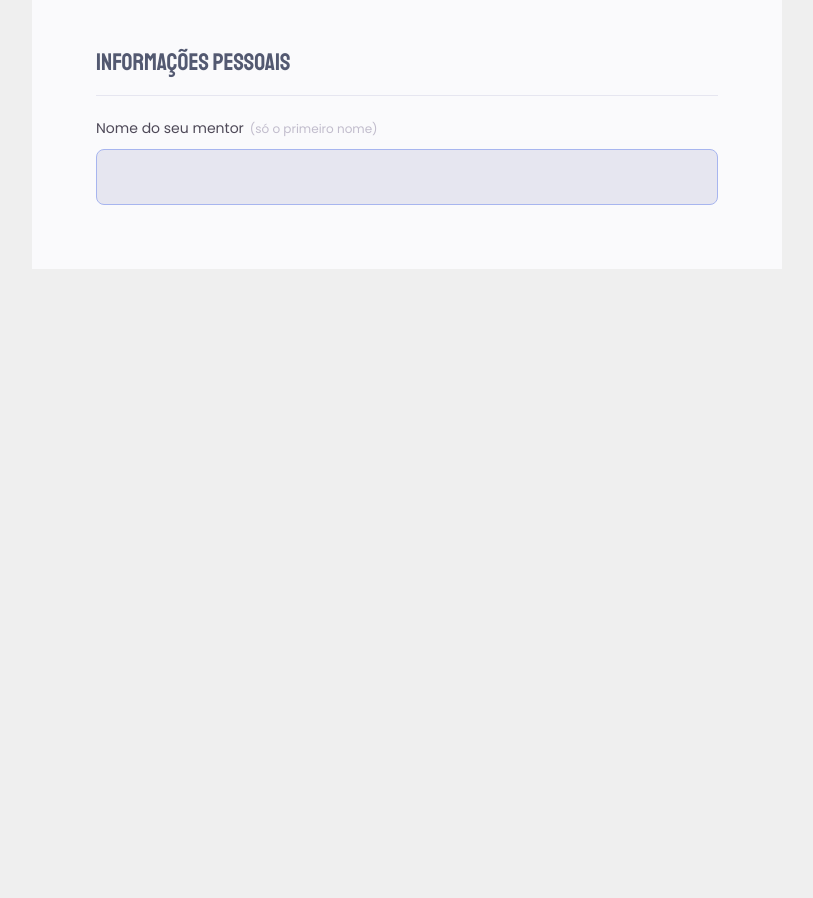
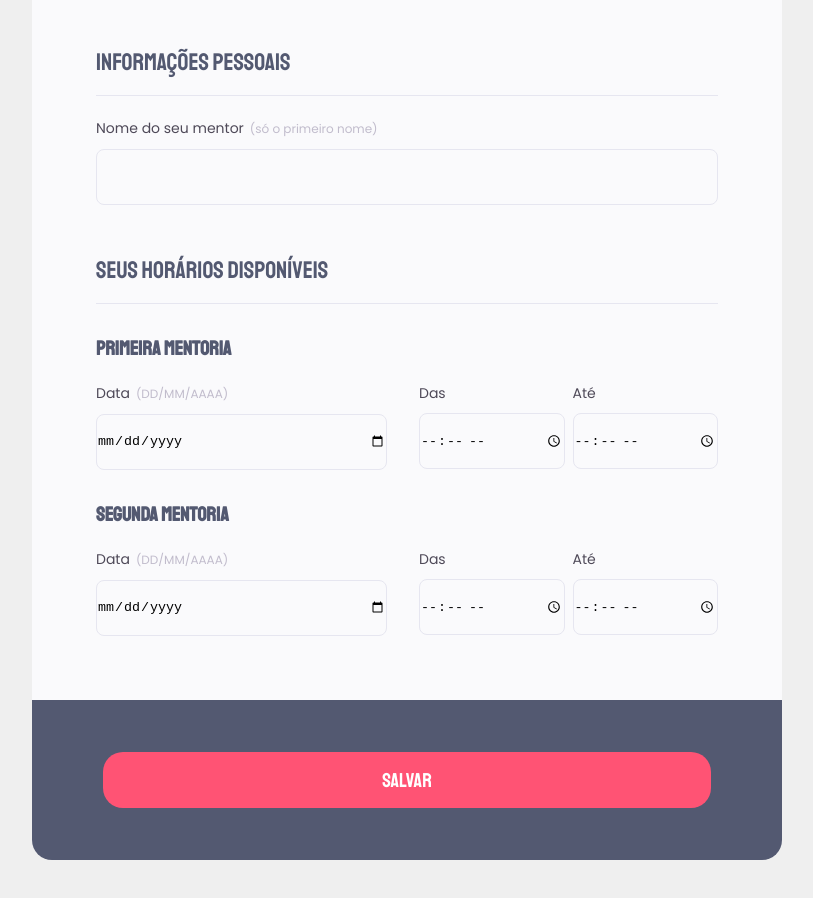
Before and after one commit to marcosroncaglia/desafio3_criando_form, a plain HTML site: page index.html in a window 1280 px wide. Shown: the part 760-1658 px from the top of the page, without its empty margins (233-1046 px from the left). Before the commit the page ends 1029 px from the top, so only its background shows below. Drawn offline with Linux system fonts and the light colour scheme.

Commit message:
v01
Página totalmente estruturada.

```diff
--- a/index.html
+++ b/index.html
@@ -64,7 +64,58 @@
 
           <div class="input-wrapper">
             <label for="event-mentor">Nome do seu mentor<span>(só o primeiro nome)</span> </label>
-            <input type="mentor" id="event-mentor" />
+            <input type="text" id="event-mentor" />
+          </div>
+        </div>
+
+      </fieldset>
+
+      <fieldset>
+
+        <div class="fieldset-wrapper">
+
+          <legend>Seus horários disponíveis</legend>
+
+          <h2>Primeira mentoria</h2>
+
+          <div class="col-3">
+
+            <div class="input-wrapper">
+              <label for="event-date">Data<span>(DD/MM/AAAA)</span> </label>
+              <input type="date" id="event-date" />
+            </div>
+
+            <div class="input-wrapper">
+              <label for="event-begin">Das</label>
+              <input type="time" id="event-begin" />
+            </div>
+
+            <div class="input-wrapper">
+              <label for="event-end">Até</label>
+              <input type="time" id="event-end" />
+            </div>
+
+          </div>
+
+          <h3>Segunda mentoria</h3>
+
+          <div class="col-3">
+
+            <div class="input-wrapper">
+              <label for="event-date2">Data<span>(DD/MM/AAAA)</span> </label>
+              <input type="date" id="event-date2" />
+            </div>
+
+            <div class="input-wrapper">
+              <label for="event-begin2">Das</label>
+              <input type="time" id="event-begin2" />
+            </div>
+
+            <div class="input-wrapper">
+              <label for="event-end2">Até</label>
+              <input type="time" id="event-end2" />
+            </div>
+
           </div>
         </div>
 
@@ -72,9 +123,11 @@
     </form>
 
     <footer>
+      <button form="my-form" class="button" type="submit" value="Salvar evento">Salvar</button>
+    </footer>
 
-    </footer>
   </div>
+
 
 </body>
 </html>
--- a/style.css
+++ b/style.css
@@ -74,7 +74,7 @@ input {
 
 span {
   color: #C1BCCC;
-  font-family: Poppins;
+  font-family: 'Poppins', sans-serif;
   font-size: 12px;
 
   margin-left: 6px;
@@ -121,7 +121,66 @@ span {
 }
 
 .input-wrapper input {
-  border: 1px solid #a7b5ef;
-  background: #E6E6F0;
+  border: 1px solid #E6E6F0;
+  background: #FAFAFC;
   margin-top: 8px;
 }
+
+.input-wrapper input:hover {
+  border: 1px solid #7d7d9a;
+}
+
+.col-3 {
+  display: flex;
+}
+
+.col-3 > div:nth-child(1) {
+  width: 100%;
+  margin-right: 32px;
+}
+
+.col-3 > div:nth-child(2) {
+  margin-right: 8px;
+}
+
+.col-3 > div:nth-child(2),
+.col-3 > div:nth-child(3) {
+  width: 50%;
+}
+
+h2, h3 {
+  color: #535971;
+  font-family: 'Staatliches', cursive;
+  font-size: 20px;
+  margin-top: 32px;
+}
+
+footer {
+  background: #535971;
+
+  height: 160px;
+
+  display: flex;
+  flex-direction: column;
+
+  padding: 52px 71px;
+
+  margin-bottom: 100px;
+
+  border-radius: 0 0 20px 20px;
+}
+
+footer .button {
+  height: 56px;
+  border-radius: 20px;
+  background: #FF5374;
+  border: 0;
+
+  color: #FFF;
+  font-family: Staatliches;
+  font-size: 20px;
+}
+
+footer .button:hover {
+  background: #039042;
+}
```
